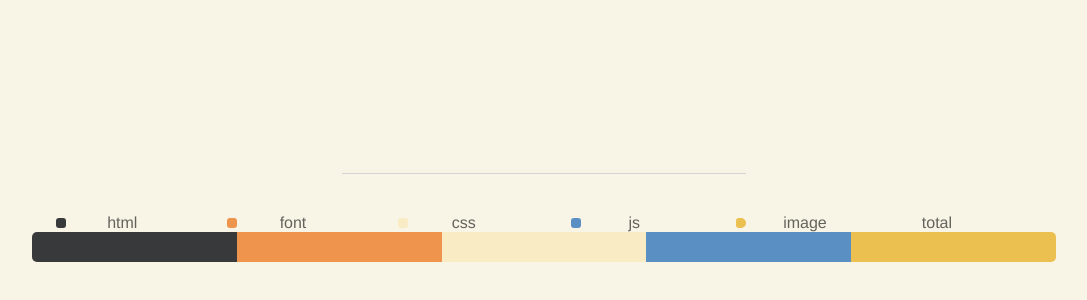
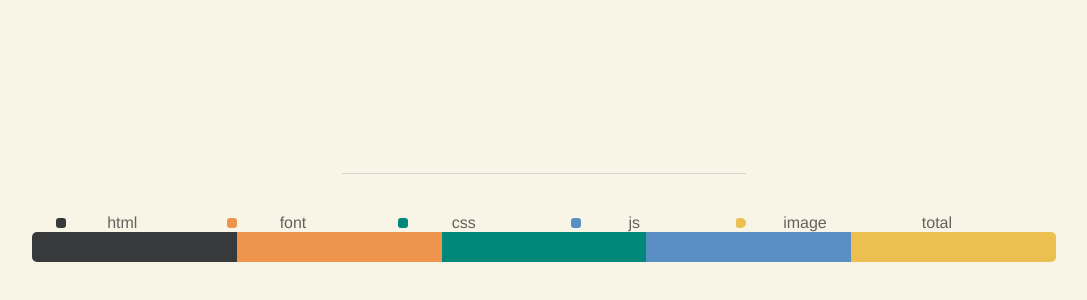
Before and after one commit to kasperrt/sizing, a website: page index.html in a window 1280 px wide. Shown: the part 202-502 px from the top of the page, without its empty margins (96-1183 px from the left). Drawn offline with nearby package versions, Linux system fonts and the light colour scheme.

Commit message:
Changed colors and preview

```diff
--- a/style.css
+++ b/style.css
@@ -86,7 +86,7 @@ input:focus, textarea:focus {
 }
 
 .css, .css-box {
-    background: #F9ECC5;
+    background: #00897b;
 }
 
 .font, .font-box {
```
